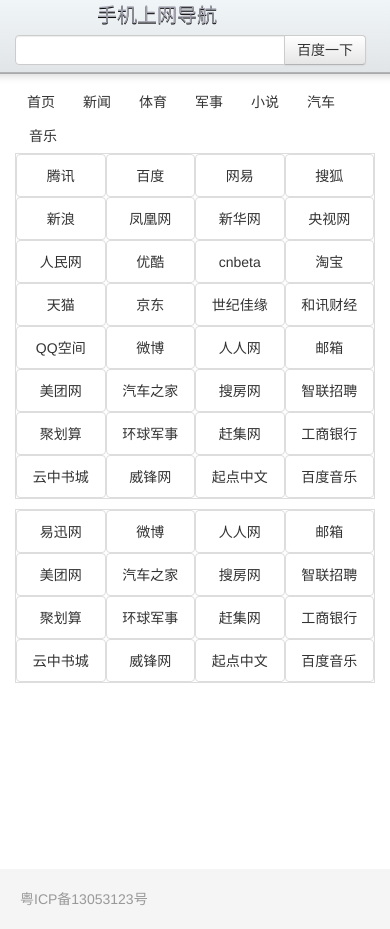
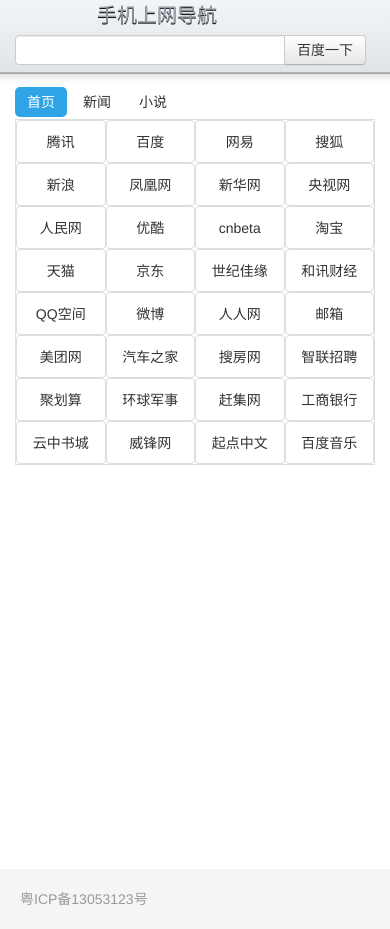
Before and after one commit to iwilsonlee/nutz_website, a plain HTML site: page WebContent/index.html in a window 390 px wide. Drawn offline with nearby package versions, Linux system fonts and the light colour scheme.

Commit message:
add content

```diff
--- a/WebContent/index.html
+++ b/WebContent/index.html
@@ -78,17 +78,14 @@ body{
 
 <div class="container-fluid">
 <ul class="nav nav-pills" id="myTab">
-  <li>
+  <li class="active">
     <a href="#home" data-toggle="pill">首页</a>
   </li>
   <li><a href="#news" data-toggle="pill">新闻</a></li>
-  <li><a href="#" data-toggle="pill">体育</a></li>
-  <li><a href="#" data-toggle="pill">军事</a></li>
-  <li><a href="#" data-toggle="pill">小说</a></li>
-  <li><a href="#" data-toggle="pill">汽车</a></li>
-  <li><a href="#" data-toggle="pill">音乐</a></li>
+  <li><a href="#book" data-toggle="pill">小说</a></li>
 </ul>
-<ul class="responsive-link" id="home">
+<div id="myTabContent" class="pill-content">
+<ul class="responsive-link pill-pane active" id="home">
 	<li><a href="http://www.qq.com">腾讯</a></li>
 	<li><a href="http://www.baidu.com">百度</a></li>
 	<li><a href="http://www.163.com">网易</a></li>
@@ -123,26 +120,45 @@ body{
 	<li><a href="http://music.baidu.com">百度音乐</a></li>
 </ul>
 
-<ul class="responsive-link" id="news">
-	<li><a href="http://www.yixun.com">易迅网</a></li>
-	<li><a href="http://weibo.com">微博</a></li>
-	<li><a href="http://www.renren.com">人人网</a></li>
-	<li><a href="http://email.163.com">邮箱</a></li>
-	<li><a href="http://www.meituan.com">美团网</a></li>
-	<li><a href="http://m.autohome.com.cn">汽车之家</a></li>
-	<li><a href="http://www.soufun.com">搜房网</a></li>
-	<li><a href="http://www.zhaopin.com">智联招聘</a></li>
-	<li><a href="http://ju.taobao.com">聚划算</a></li>
-	<li><a href="http://www.xinjunshi.com">环球军事</a></li>
-	<li><a href="http://www.ganji.com">赶集网</a></li>
-	<li><a href="http://wap.icbc.com.cn/">工商银行</a></li>
-	<li><a href="http://www.yuncheng.com/">云中书城</a></li>
-	<li><a href="http://m.weiphone.com/">威锋网</a></li>
-	<li><a href="http://m.qidian.com">起点中文</a></li>
-	<li><a href="http://music.baidu.com">百度音乐</a></li>
+<ul class="responsive-link pill-pane" id="news">
+	<li><a href="http://news.sina.com.cn">新浪新闻</a></li>
+	<li><a href="http://www.xinhuanet.com">新华网</a></li>
+	<li><a href="http://news.163.com/">网易新闻</a></li>
+	<li><a href="http://news.qq.com/">腾讯新闻</a></li>
+	<li><a href="http://news.sohu.com/">搜狐新闻</a></li>
+	<li><a href="http://www.people.com.cn/">人民网</a></li>
+	<li><a href="http://www.inewsweek.cn/">新闻周刊</a></li>
+	<li><a href="http://news.china.com/">中华新闻网</a></li>
+	<li><a href="http://news.cctv.com/">CCTV-新闻</a></li>
+	<li><a href="http://v.ifeng.com/news/">凤凰资讯</a></li>
+	<li><a href="http://news.tom.com/">Tom新闻</a></li>
+	<li><a href="http://news.21cn.com/">21cn新闻</a></li>
+	<li><a href="http://www.gmw.cn/">光明网</a></li>
+	<li><a href="http://www.huanqiu.com/">环球网</a></li>
+	<li><a href="http://cn.msn.com/">MSN新闻</a></li>
+	<li><a href="http://www.zhongsou.com/">中搜</a></li>
 </ul>
 
+<ul class="responsive-link pill-pane" id="book">
+	<li><a href="http://www.docin.net/">豆丁中文</a></li>
+	<li><a href="http://www.fbook.net/">天下书盟</a></li>
+	<li><a href="http://www.fmx.cn/">凤鸣轩</a></li>
+	<li><a href="http://news.qq.com/">腾讯新闻</a></li>
+	<li><a href="http://www.zhulang.com/">逐浪小说</a></li>
+	<li><a href="http://www.1001p.com/">一千零一页</a></li>
+	<li><a href="http://ha18.com/">哈十八小说</a></li>
+	<li><a href="http://www.bookgg.com/">书谷网</a></li>
+	<li><a href="http://www.huanxia.com/">幻侠小说</a></li>
+	<li><a href="http://ks.sj.91.com/">熊猫看书</a></li>
+	<li><a href="http://www.hongshu.com/">红薯小说</a></li>
+	<li><a href="http://www.txt99.cc/">久久小说</a></li>
+	<li><a href="http://www.yueloo.com/">岳麓小说</a></li>
+	<li><a href="http://b.faloo.com/">飞卢小说</a></li>
+	<li><a href="http://www.cc222.com/">烟雨红尘</a></li>
+	<li><a href="http://www.rongshuxia.com/">榕树下</a></li>
+</ul>
 
+</div>
 </div>
 
 </div>
```
Also changed, not shown: WebContent/bsp/css/bootstrap-responsive.css.
